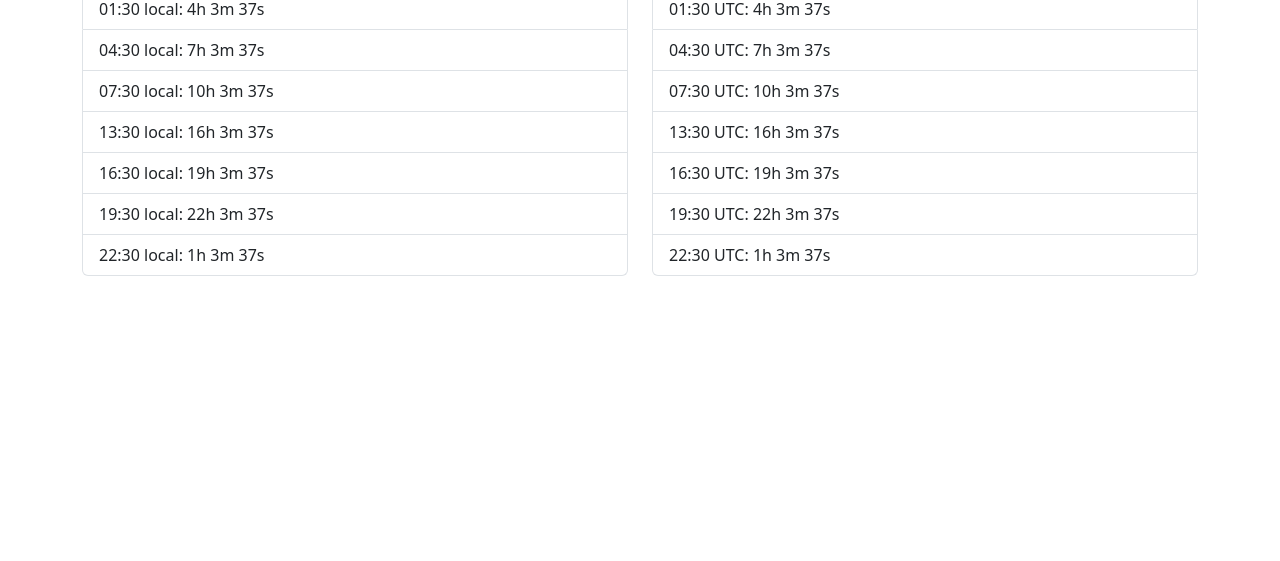
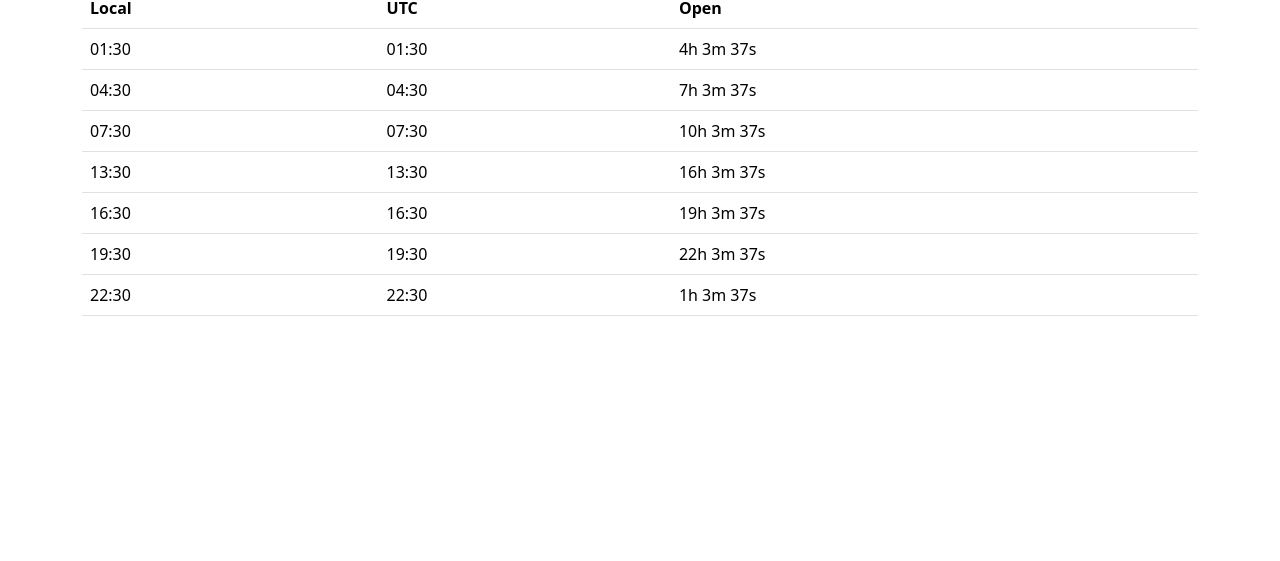
Before and after one commit to danjak/AlbionTimers, a plain HTML site: page utctime/index.html in a window 1280 px wide. Shown: the part 239-800 px from the top of the page. Drawn offline with nearby package versions, Linux system fonts and the light colour scheme.

Commit message:
Changed castle timers to table

```diff
--- a/utctime/index.html
+++ b/utctime/index.html
@@ -26,10 +26,7 @@
                     </figcaption>
                 </figure>
 
-                <h2 class="display-4">Castles open</h2>
-                <ul id="castles-local" class="list-group">
 
-                </ul>
 
             </div>
             <div class="col">
@@ -42,15 +39,24 @@
                         <span id="utc-date"></span>
                     </figcaption>
                 </figure>
-
-                <h2 class="display-4">Castles open</h2>
-                <ul id="castles-utc" class="list-group">
-
-                </ul>
             </div>
 
-
-
+        </div>
+        <div class="row">
+            <div class="col">
+                <h2 class="display-4">Castles/outposts pop</h2>
+                <table class="table">
+                    <thead>
+                        <tr>
+                            <th scope="col">Local</th>
+                            <th scope="col">UTC</th>
+                            <th scope="col">Open</th>
+                        </tr>
+                    </thead>
+                    <tbody id="utc-castle-time">
+                    </tbody>
+                </table>
+            </div>
         </div>
     </div>
 
@@ -69,73 +75,109 @@
             '22:30'
         ];
 
-        function utcCastles(id, now) {
-            // const now = new Date();
+        function padZeroes(timeInt) {
+            return String(timeInt).padStart(2, '0');
+        }
+        function addUtcCastles() {
+            const utcTimersList = document.getElementById('utc-castle-time');
+            utcTimersList.innerHTML = '';
+            castleTimers.forEach(time => {
+                const row = document.createElement('tr');
+                const utcTime = document.createElement('td');
+                utcTime.textContent = time;
+                row.appendChild(utcTime);
 
-            const countdownList = document.getElementById(id);
-            // const countdownListLocal = document.getElementById('castles-local');
-            countdownList.innerHTML = ''; // Clear previous entries
+                const localTime = document.createElement('td');
+                const [hours, minutes] = time.split(':');
+                const localDate = new Date();
+                localDate.setUTCHours(Number(hours), Number(minutes), 0, 0);
+                localTime.textContent = `${padZeroes(localDate.getHours())}:${padZeroes(localDate.getMinutes())}`;
+                row.appendChild(localTime);
 
-            castleTimers.forEach(time => {
-                const [hours, minutes] = time.split(':');
-                const targetDate = new Date(now);
-                targetDate.setUTCHours(Number(hours), Number(minutes), 0, 0);
-                if (targetDate < now) {
-                    targetDate.setDate(targetDate.getDate() + 1);
+                const timer = document.createElement('td');
+
+                var now = new Date();
+                if (localDate < now) {
+                    localDate.setDate(localDate.getDate() + 1);
                 }
-                const distance = targetDate - now;
+                const distance = localDate - now;
                 const seconds = Math.floor(distance / 1000) % 60;
                 const minutesRemaining = Math.floor(distance / (1000 * 60)) % 60;
                 const hoursRemaining = Math.floor(distance / (1000 * 60 * 60));
 
-                const listItem = document.createElement('li');
-                listItem.textContent = `${time} UTC: ${hoursRemaining}h ${minutesRemaining}m ${seconds}s`;
-                listItem.className = 'list-group-item';
-                countdownList.appendChild(listItem);
+                // const listItem = document.createElement('li');
+                timer.textContent = `${hoursRemaining}h ${minutesRemaining}m ${seconds}s`;
+                row.appendChild(timer);
+                utcTimersList.appendChild(row);
             });
         }
 
-        function localCastles(id, now) {
-            // const now = new Date();
+        // function utcCastles(id, now) {
+        //     // const now = new Date();
 
-            const countdownList = document.getElementById(id);
-            countdownList.innerHTML = ''; // Clear previous entries
+        //     const countdownList = document.getElementById(id);
+        //     // const countdownListLocal = document.getElementById('castles-local');
+        //     countdownList.innerHTML = ''; // Clear previous entries
 
-            castleTimers.forEach(time => {
-                const [hours, minutes] = time.split(':');
-                const targetDate = new Date(now);
-                targetDate.setUTCHours(Number(hours), Number(minutes), 0, 0);
-                if (targetDate < now) {
-                    targetDate.setDate(targetDate.getDate() + 1);
-                }
-                const distance = targetDate - now;
-                const seconds = Math.floor(distance / 1000) % 60;
-                const minutesRemaining = Math.floor(distance / (1000 * 60)) % 60;
-                const hoursRemaining = Math.floor(distance / (1000 * 60 * 60));
+        //     castleTimers.forEach(time => {
+        //         const [hours, minutes] = time.split(':');
+        //         const targetDate = new Date(now);
+        //         targetDate.setUTCHours(Number(hours), Number(minutes), 0, 0);
+        //         if (targetDate < now) {
+        //             targetDate.setDate(targetDate.getDate() + 1);
+        //         }
+        //         const distance = targetDate - now;
+        //         const seconds = Math.floor(distance / 1000) % 60;
+        //         const minutesRemaining = Math.floor(distance / (1000 * 60)) % 60;
+        //         const hoursRemaining = Math.floor(distance / (1000 * 60 * 60));
 
-                const listItem = document.createElement('li');
-                listItem.textContent = `${padZeroes(targetDate.getHours())}:${padZeroes(targetDate.getMinutes())} local: ${hoursRemaining}h ${minutesRemaining}m ${seconds}s`;
-                listItem.className = 'list-group-item';
-                countdownList.appendChild(listItem);
-            });
-        }
+        //         const listItem = document.createElement('li');
+        //         listItem.textContent = `${time} UTC: ${hoursRemaining}h ${minutesRemaining}m ${seconds}s`;
+        //         listItem.className = 'list-group-item';
+        //         countdownList.appendChild(listItem);
+        //     });
+        // }
 
-        function padZeroes(timeInt) {
-            return String(timeInt).padStart(2, '0');
-        }
+        // function localCastles(id, now) {
+        //     // const now = new Date();
+
+        //     const countdownList = document.getElementById(id);
+        //     countdownList.innerHTML = ''; // Clear previous entries
+
+        //     castleTimers.forEach(time => {
+        //         const [hours, minutes] = time.split(':');
+        //         const targetDate = new Date(now);
+        //         targetDate.setUTCHours(Number(hours), Number(minutes), 0, 0);
+        //         if (targetDate < now) {
+        //             targetDate.setDate(targetDate.getDate() + 1);
+        //         }
+        //         const distance = targetDate - now;
+        //         const seconds = Math.floor(distance / 1000) % 60;
+        //         const minutesRemaining = Math.floor(distance / (1000 * 60)) % 60;
+        //         const hoursRemaining = Math.floor(distance / (1000 * 60 * 60));
+
+        //         const listItem = document.createElement('li');
+        //         listItem.textContent = `${padZeroes(targetDate.getHours())}:${padZeroes(targetDate.getMinutes())} local: ${hoursRemaining}h ${minutesRemaining}m ${seconds}s`;
+        //         listItem.className = 'list-group-item';
+        //         countdownList.appendChild(listItem);
+        //     });
+        // }
+
 
 
         function updateTime() {
+
             document.getElementById("local-time").textContent = moment().format('H:mm:ss');
             document.getElementById("utc-time").textContent = moment.utc().format('H:mm:ss');
             document.getElementById("local-date").textContent = moment().format('MMMM Do YYYY');
             document.getElementById("utc-date").textContent = moment.utc().format('MMMM Do YYYY');
-            localCastles('castles-local', new Date());
-            var date = new Date();
-            utcCastles('castles-utc', new Date(Date.UTC(date.getUTCFullYear(), date.getUTCMonth(),
-                date.getUTCDate(), date.getUTCHours(),
-                date.getUTCMinutes(), date.getUTCSeconds())));
+            //     localCastles('castles-local', new Date());
+            //     var date = new Date();
+            //     utcCastles('castles-utc', new Date(Date.UTC(date.getUTCFullYear(), date.getUTCMonth(),
+            //         date.getUTCDate(), date.getUTCHours(),
+            //         date.getUTCMinutes(), date.getUTCSeconds())));
 
+            addUtcCastles();
         }
 
         // Update the time every second
```
